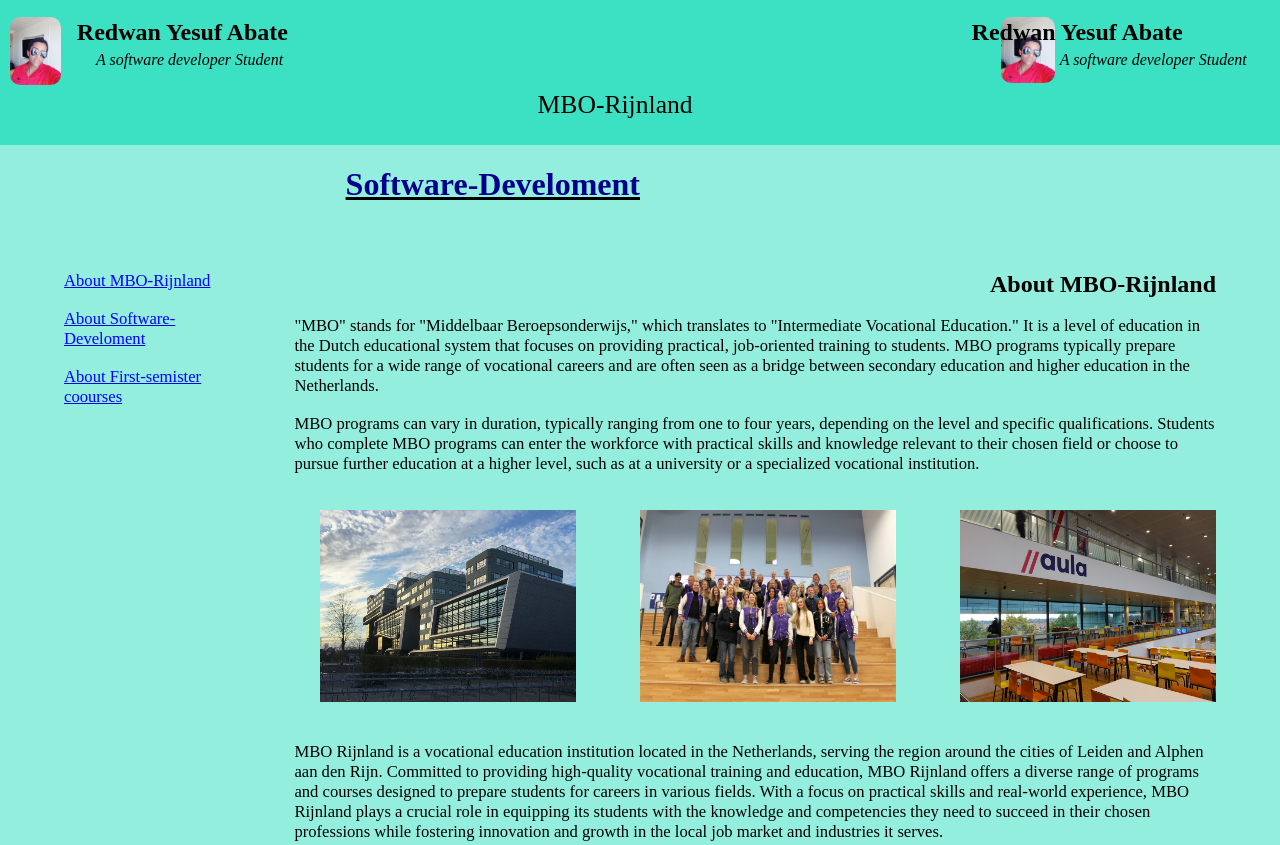
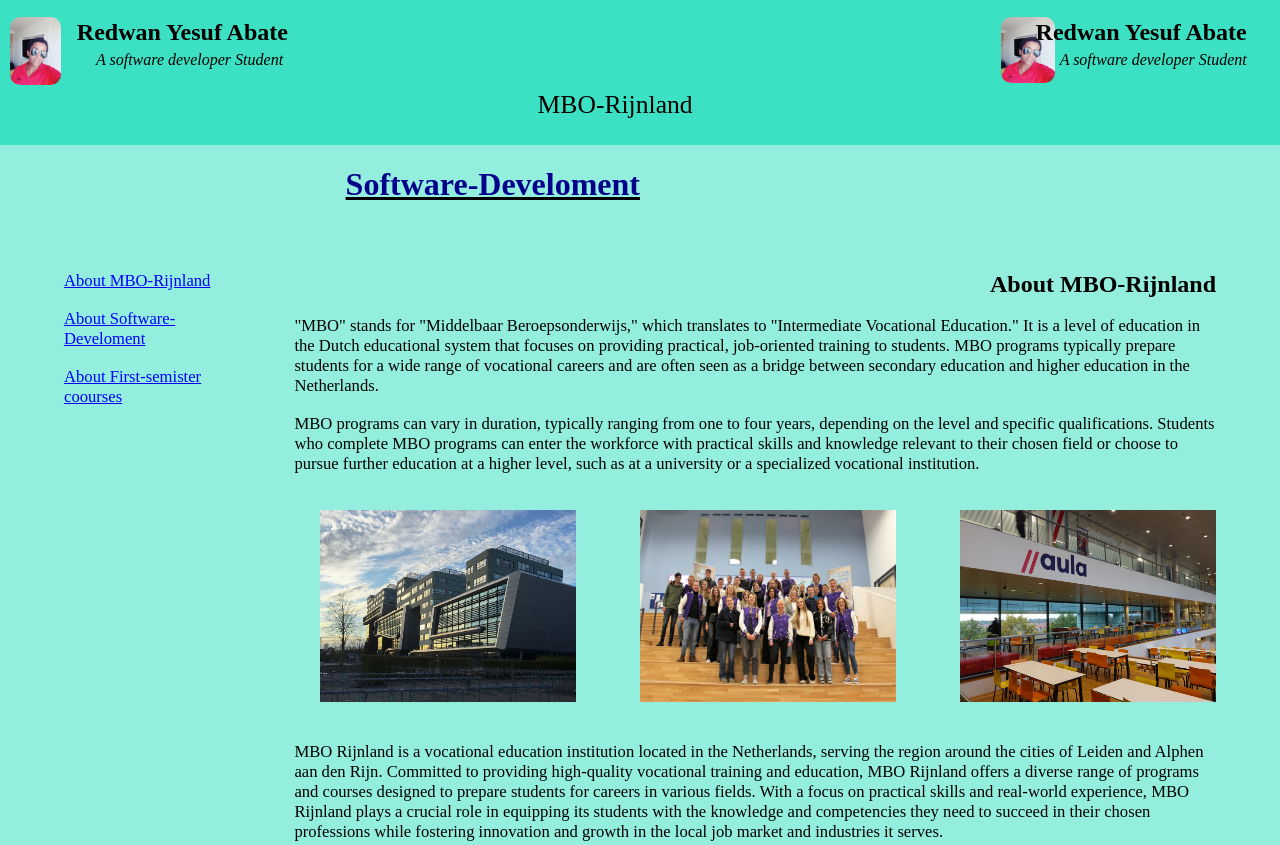
Before and after one commit to redwanabate/Redwan-yesuf, a plain HTML site: page index.html in a window 1280 px wide. Shown: the top 845 px of the page. Drawn offline with nearby package versions, Linux system fonts and the light colour scheme.

Commit message:
Update style.css

```diff
--- a/style.css
+++ b/style.css
@@ -43,7 +43,7 @@ header {
 #h22 {
     position: fixed;
     top: 1.5vw;
-    right: 7.6vw;
+    right: 2.6vw;
 }
 
 
```
